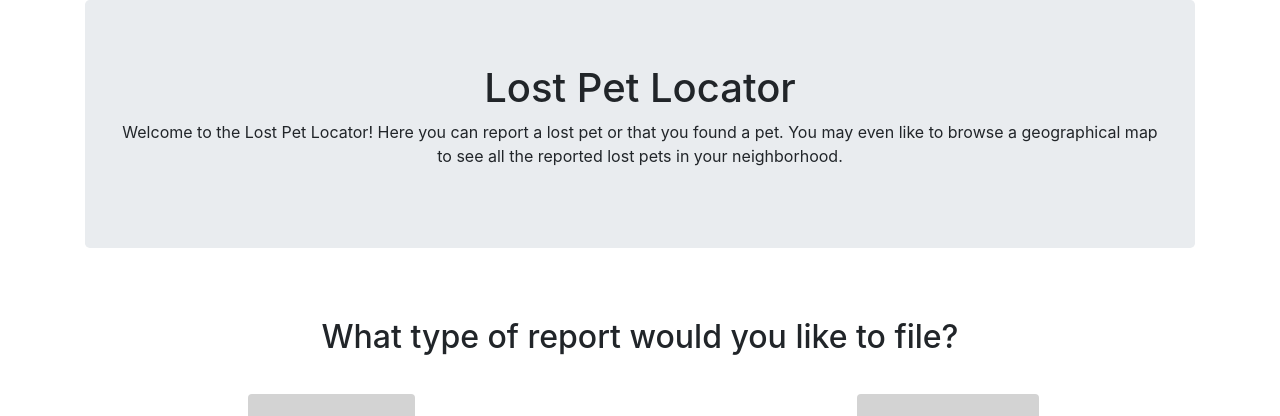
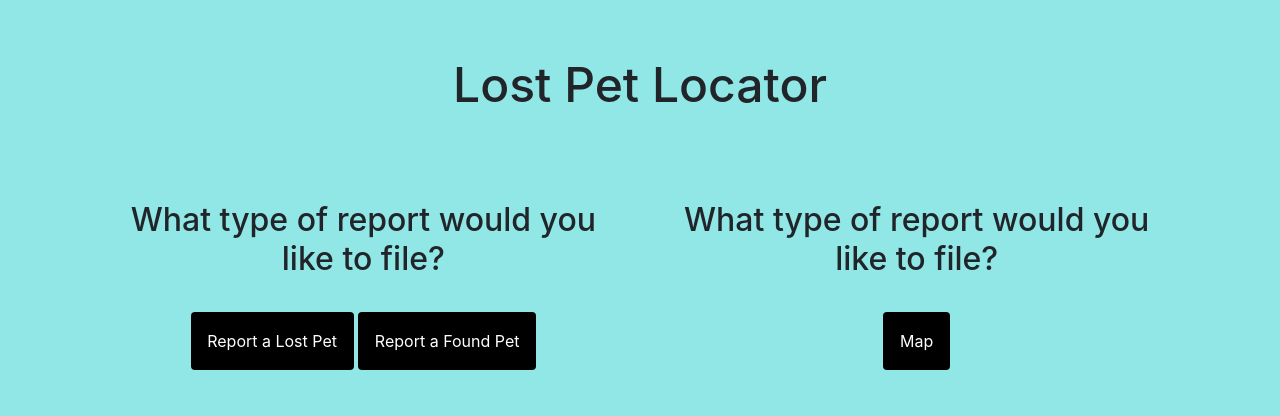
Before and after one commit to MichaelPearson-gif/lost_pet, a Flask app: page / in a window 1280 px wide. Shown: the top 416 px of the page. Run offline with Flask 2, Linux system fonts and the light colour scheme; some libraries are stand-ins or nearby versions.

Commit message:
Added a picture and css

```diff
--- a/Frontend/Pet_Locator/static/css/style.css
+++ b/Frontend/Pet_Locator/static/css/style.css
@@ -1,15 +1,36 @@
 .choice {
     text-align: center;
-    padding: 3%
+    padding: 1.5%
 }
 
-.Map {
-    text-align: center;
-    padding: 5%
+img {
+    position: absolute;
+    bottom: 0%;
 }
 
 .btn {
     padding: 3%;
-    background-color: lightgrey;
+    background-color: black;
     margin-top: 5%;
+    margin-bottom: 10%;
+    color: white;
 }
+
+body {
+   background-color: #90e7e6;
+}
+
+.header {
+    font-size: 1.5em;
+    padding: 5%;
+}
+
+.header
+h1 {
+   font-size: 2em;
+}
+
+.lost
+.found {
+    font-size: 2.5em;
+}
--- a/Frontend/Pet_Locator/templates/found.html
+++ b/Frontend/Pet_Locator/templates/found.html
@@ -15,7 +15,7 @@
     <body>
         <!-- Create the form -->
         <div class="container">
-            <div class="jumbotron" style="text-align: center">
+            <div class="found" style="text-align: center">
                 <h1>Report a Found Pet</h1>
             </div>
             <div class="row">
@@ -27,7 +27,7 @@
                             <input type="text" class="form-control" id="inputPetType" name="petType" placeholder="Pet Species">
                         </div>
                         <div class="form-group">
-                            <label for="inputPetAge">Pet Age</label>
+                            <label for="inputPetAge">Pet Age (Approximately)</label>
                             <input type="text" class="form-control" id="inputPetAge" name="petAge" placeholder="Pet Age">
                         </div>
                         <div class="form-group">
--- a/Frontend/Pet_Locator/templates/index.html
+++ b/Frontend/Pet_Locator/templates/index.html
@@ -11,40 +11,34 @@
     <link rel="stylesheet" href="{{ url_for('static', filename='css/style.css') }}">
 </head>
 
-<body>
+<body class="front_page">
     <!-- Create a header for the web page-->
     <div class="container">
-        <div class="jumbotron" style="text-align: center">
+        <div class="header" style="text-align: center">
             <h1>Lost Pet Locator</h1>
             <p></p>
         </div>
-    </div>
         <!-- Create the links to lost and found pet forms -->
         <div class="choice">
+            <div class="row">
+                <!-- Make the row into 2 columns for the buttons to report a lost or found pet and one column for the map-->
+                <!-- The first column will have the button to file a report -->
+                <div class="col-md-6" id="report">
                     <!-- Header for choosing the type of report to file -->
                     <h2></h2>
-        <div class="row">
-            <!-- Make the row into 2 columns for the buttons to report a lost or found pet-->
-            <!-- The first column will have the button to report a lost pet -->
-            <div class="col-md-6" id="lost">
                     <a href="/lost_send" class="btn btn-default" role="button">Report a Lost Pet</a>
+                    <a href="/found_send" class="btn btn-default" role="button">Report a Found Pet</a>
                 </div>
                 <!-- The second column will have the button to report a found pet -->
-            <div class="col-md-6" id="found">
-                <a href="/found_send" class="btn btn-default" role="button">Report a Found Pet</a>
+                <div class="col-md-6" id="Map">
+                    <h2></h2>
+                    <a href="/map" class="btn btn-default" role="button">Map</a>
                 </div>
             </div>
         </div>
-    <!-- Create the link to the map -->
-    <div class="Map">
-        <!-- Header for the button to click on the map -->
-        <h2></h2>
-        <div class="row">
-            <!-- There is only one button for this one, so I only need one column. -->
-            <div class="col-md-12">
-                <a href="/map" class="btn btn-default" role="button">Map</a>
     </div>
-        </div>
+    <div class="pet-img">
+        <img src="../static/Images/pets-1920w.png">
     </div>
     <script src="{{ url_for('static', filename='js/app.js') }}"></script>
 </body>
--- a/Frontend/Pet_Locator/templates/lost.html
+++ b/Frontend/Pet_Locator/templates/lost.html
@@ -15,7 +15,7 @@
     <body>
         <!-- Create the form -->
         <div class="container">
-            <div class="jumbotron" style="text-align: center">
+            <div class="lost" style="text-align: center">
                 <h1>Report Your Lost Pet</h1>
             </div>
             <div class="row">
```
Lines whose indentation alone changed are shown as unchanged.
